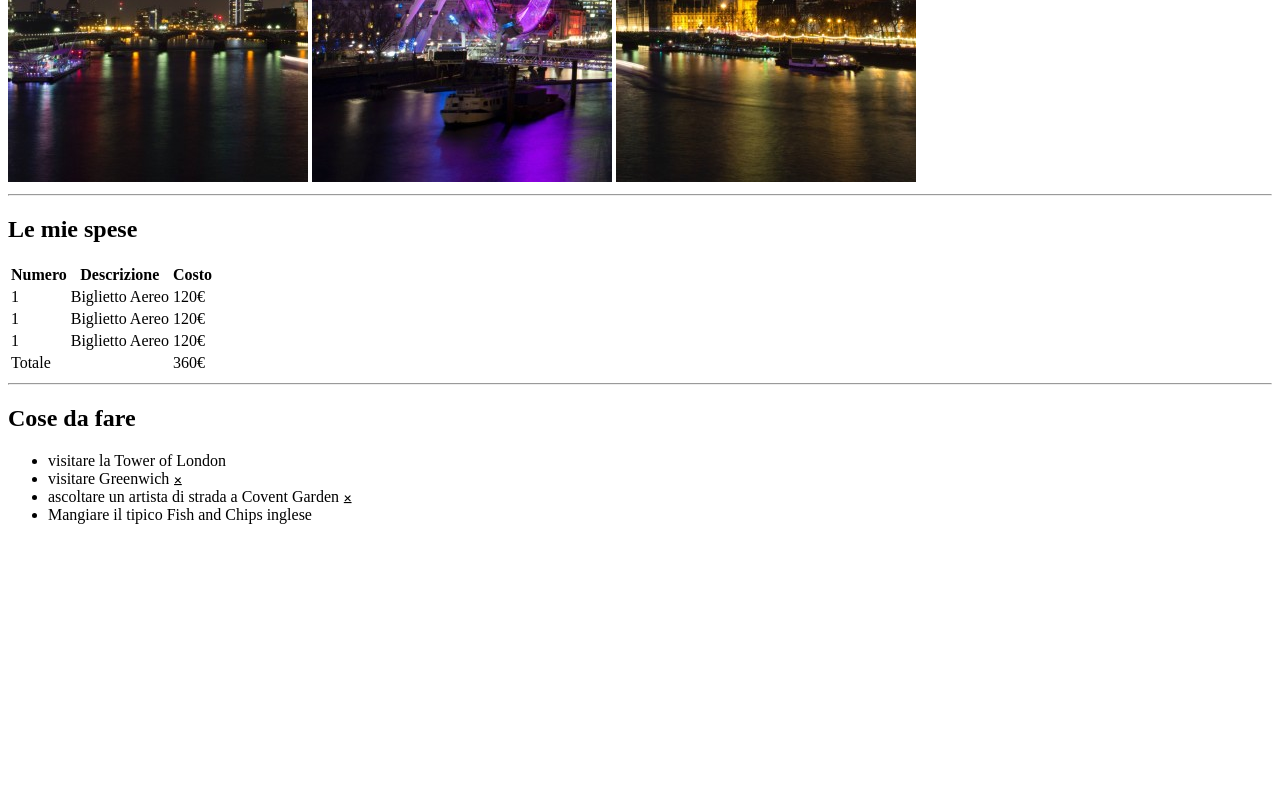
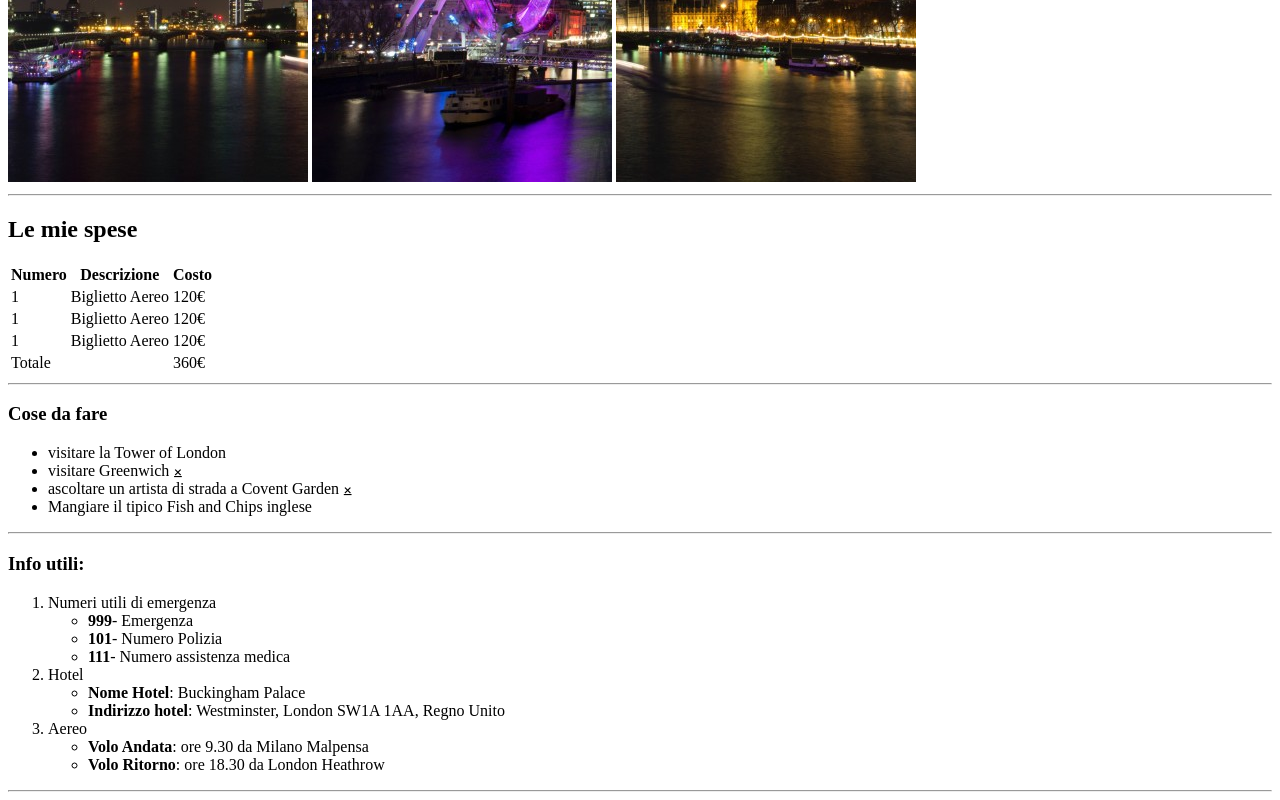
Before and after one commit to NicolaTeora/html-london-trip, a plain HTML site: page index.html in a window 1280 px wide. Shown: the part 498-1298 px from the top of the page. Before the commit the page ends 1038 px from the top, so only its background shows below. Drawn offline with Linux system fonts and the light colour scheme.

Commit message:
development section3

```diff
--- a/index.html
+++ b/index.html
@@ -69,7 +69,7 @@ dividendo il main in 3 section -->
 <!-- section 2 -->
 <!-- sviluppo lista delle cose da fare -->
         <section>
-            <h2>Cose da fare</h2>
+            <h3>Cose da fare</h3>
             <ul>
                 <li>visitare la Tower of London</li>
                 <li>visitare Greenwich &#10801;</li>
@@ -78,6 +78,36 @@ dividendo il main in 3 section -->
             </ul>
         </section>
 <!-- fine lista -->
+<hr>
+<!-- section 3 -->
+<!-- sviluppo lista nella lista -->
+        <section>
+            <h3>Info utili:</h3>
+            <ol>
+                <li>Numeri utili di emergenza
+                    <ul>
+                        <li><b>999</b>- Emergenza</li>
+                        <li><b>101</b>- Numero Polizia</li>
+                        <li><b>111</b>- Numero assistenza medica</li>
+                    </ul>
+                </li>
+                <li>Hotel
+                    <ul>
+                        <li><b>Nome Hotel</b>: Buckingham Palace</li>
+                        <li><b>Indirizzo hotel</b>: Westminster, London SW1A 1AA, Regno Unito</li>
+                    </ul>
+                </li>
+                <li>Aereo
+                    <ul>
+                        <li><b>Volo Andata</b>: ore 9.30 da Milano Malpensa</li>
+                        <li><b>Volo Ritorno</b>: ore 18.30 da London Heathrow</li>
+                    </ul>
+                </li>
+            </ol>
+        </section>
+<!-- fine lista nella lista -->
+<hr>
+
     </main>
 </body>
 </html>
```
